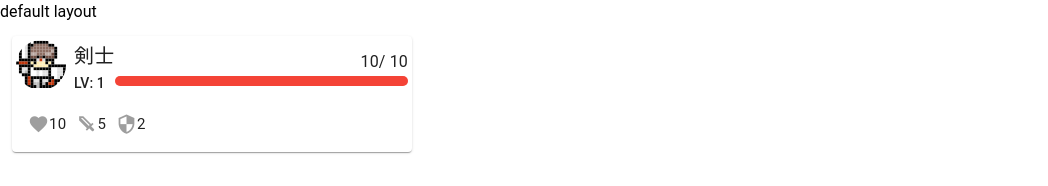
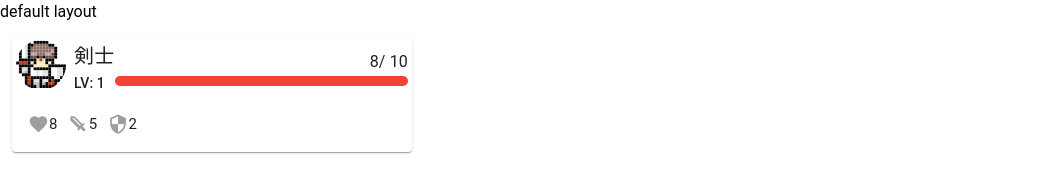
Before and after one commit to naitoyuma7110/RpgGame, a Nuxt app: page /field in a window 1280 px wide. Shown: the top 186 px of the page, without its empty margins (0-1048 px from the left). Built offline with nearby package versions, Linux system fonts and the light colour scheme.

Commit message:
仮HPダメージ

```diff
--- a/classes/parameter/parameter.ts
+++ b/classes/parameter/parameter.ts
@@ -13,7 +13,7 @@ export class PlayerParameter implements Parameter {
 	image = swords;
 	level = 1;
 	name = "剣士";
-	HP = 10;
+	HP = 8;
 	maxHP = 10;
 	defense = 2;
 	power = 5;
```
